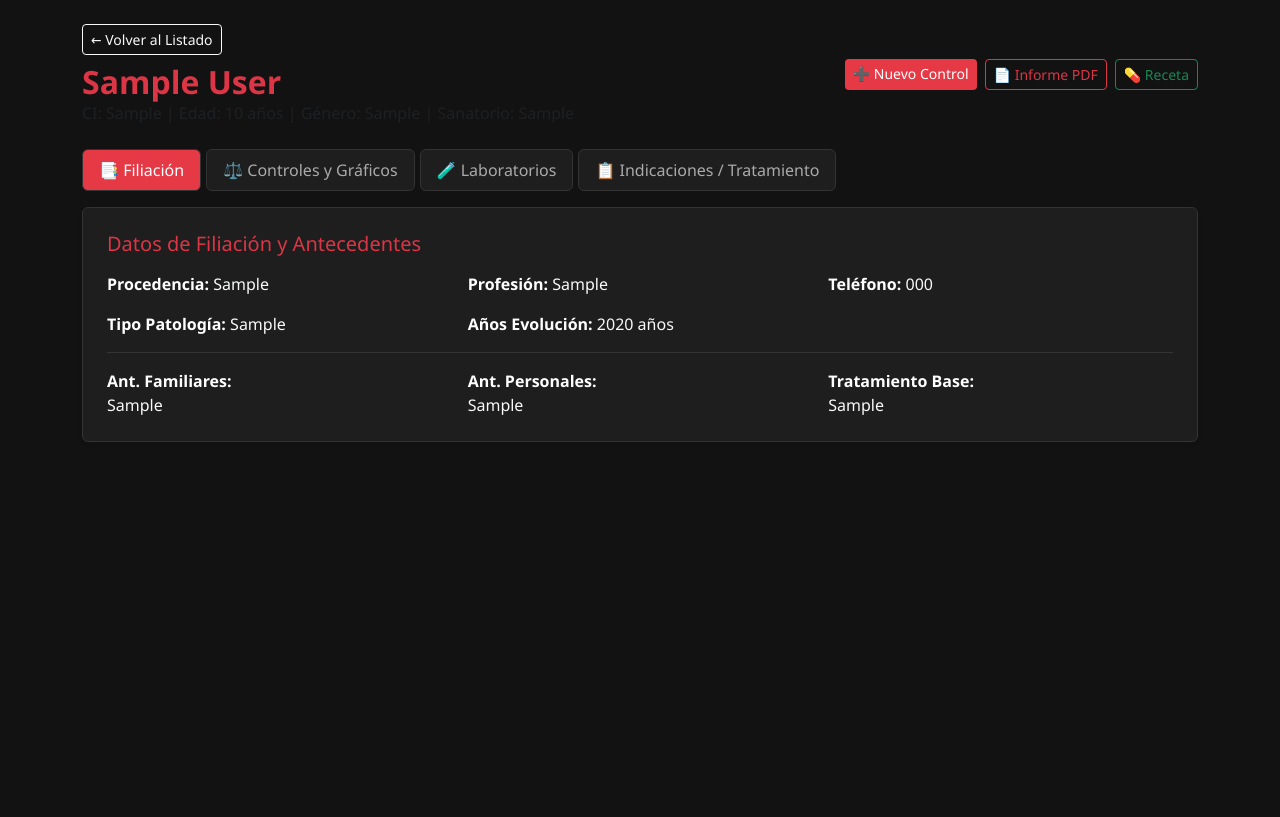
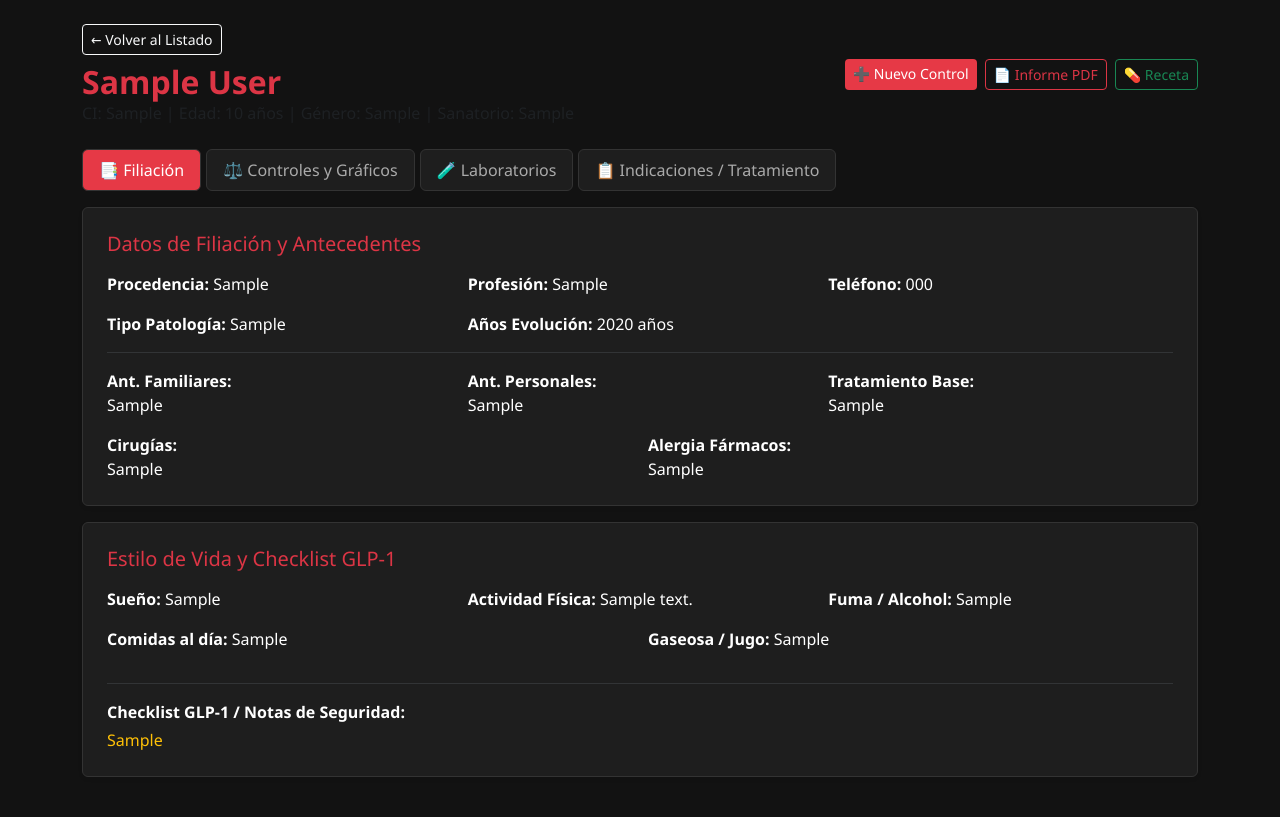
Before and after one commit to patriciafranco-web/Metabolysis1.0-Prueba, a Flask app: page /patient/1 in a window 1280 px wide. Before the commit the page ends 442 px from the top, so only its background shows below. Run offline with Flask 3, Linux system fonts and the light colour scheme; the visitor is signed in with stand-in values (Sample User, id 1); tables that the repository leaves empty hold one stand-in row (values such as "Sample post").

Commit message:
Update patient_detail.html

```diff
--- a/templates/patient_detail.html
+++ b/templates/patient_detail.html
@@ -53,21 +53,51 @@
 
         <!-- Pestaña 1: Filiación -->
         <div class="tab-pane fade show active" id="filiacion" role="tabpanel">
-            <div class="card p-4 shadow-sm">
+            <div class="card p-4 shadow-sm mb-3">
                 <h5 class="text-danger mb-3">Datos de Filiación y Antecedentes</h5>
                 <div class="row g-3">
-                    <div class="col-md-4"><strong>Procedencia:</strong> <span class="text-light">{{ patient.procedencia or 'N/D' }}</span></div>
-                    <div class="col-md-4"><strong>Profesión:</strong> <span class="text-light">{{ patient.profession or 'N/D' }}</span></div>
-                    <div class="col-md-4"><strong>Teléfono:</strong> <span class="text-light">{{ patient.phone or 'N/D' }}</span></div>
-                    <div class="col-md-4"><strong>Tipo Patología:</strong> <span class="text-light">{{ patient.pathology_type or 'N/D' }}</span></div>
-                    <div class="col-md-4"><strong>Años Evolución:</strong> <span class="text-light">{{ patient.evolution_years or 0 }} años</span></div>
+                    <div class="col-md-4"><strong>Procedencia:</strong> {{ patient.procedencia or 'N/D' }}</div>
+                    <div class="col-md-4"><strong>Profesión:</strong> {{ patient.profession or 'N/D' }}</div>
+                    <div class="col-md-4"><strong>Teléfono:</strong> {{ patient.phone or 'N/D' }}</div>
+                    <div class="col-md-4"><strong>Tipo Patología:</strong> {{ patient.pathology_type or 'N/D' }}</div>
+                    <div class="col-md-4"><strong>Años Evolución:</strong> {{ patient.evolution_years or 0 }} años</div>
                 </div>
                 <hr class="border-secondary">
                 <div class="row g-3">
-                    <div class="col-md-4"><strong>Ant. Familiares:</strong><p class="text-light mb-0">{{ patient.antecedentes_familiares or 'Ninguno' }}</p></div>
-                    <div class="col-md-4"><strong>Ant. Personales:</strong><p class="text-light mb-0">{{ patient.antecedentes_personales or 'Ninguno' }}</p></div>
-                    <div class="col-md-4"><strong>Tratamiento Base:</strong><p class="text-light mb-0">{{ patient.tratamiento_base or 'Ninguno' }}</p></div>
+                    <div class="col-md-4"><strong>Ant. Familiares:</strong><p class="text-white mb-0">{{ patient.antecedentes_familiares or 'Ninguno' }}</p></div>
+                    <div class="col-md-4"><strong>Ant. Personales:</strong><p class="text-white mb-0">{{ patient.antecedentes_personales or 'Ninguno' }}</p></div>
+                    <div class="col-md-4"><strong>Tratamiento Base:</strong><p class="text-white mb-0">{{ patient.tratamiento_base or 'Ninguno' }}</p></div>
+                    <div class="col-md-6"><strong>Cirugías:</strong><p class="text-white mb-0">{{ patient.historial_cirugias or 'Ninguna' }}</p></div>
+                    <div class="col-md-6"><strong>Alergia Fármacos:</strong><p class="text-white mb-0">{{ patient.alergia_farmacos or 'Ninguna' }}</p></div>
                 </div>
+            </div>
+
+            {% if patient.gender == 'Mujer' %}
+            <div class="card p-4 shadow-sm mb-3">
+                <h5 class="text-danger mb-3">Datos Ginecológicos</h5>
+                <div class="row g-3">
+                    <div class="col-md-3"><strong>Hijos:</strong> {{ patient.cant_hijos or 'N/D' }}</div>
+                    <div class="col-md-3"><strong>Menarca:</strong> {{ patient.menarca or 'N/D' }}</div>
+                    <div class="col-md-3"><strong>Menstruación Regular:</strong> {{ patient.menstruacion_regular or 'N/D' }}</div>
+                    <div class="col-md-3"><strong>Anticonceptivos:</strong> {{ patient.anticonceptivos or 'N/D' }}</div>
+                </div>
+            </div>
+            {% endif %}
+
+            <div class="card p-4 shadow-sm mb-3">
+                <h5 class="text-danger mb-3">Estilo de Vida y Checklist GLP-1</h5>
+                <div class="row g-3 mb-3">
+                    <div class="col-md-4"><strong>Sueño:</strong> {{ patient.calidad_sueno or 'N/D' }}</div>
+                    <div class="col-md-4"><strong>Actividad Física:</strong> {{ patient.actividad_fisica or 'N/D' }}</div>
+                    <div class="col-md-4"><strong>Fuma / Alcohol:</strong> {{ patient.fuma_alcohol or 'N/D' }}</div>
+                    <div class="col-md-6"><strong>Comidas al día:</strong> {{ patient.veces_come or 'N/D' }}</div>
+                    <div class="col-md-6"><strong>Gaseosa / Jugo:</strong> {{ patient.consume_gaseosa_jugo or 'N/D' }}</div>
+                </div>
+                {% if patient.checklist_glp1_notas %}
+                <hr class="border-secondary">
+                <strong>Checklist GLP-1 / Notas de Seguridad:</strong>
+                <p class="text-warning mb-0 mt-1">{{ patient.checklist_glp1_notas }}</p>
+                {% endif %}
             </div>
         </div>
 
```
